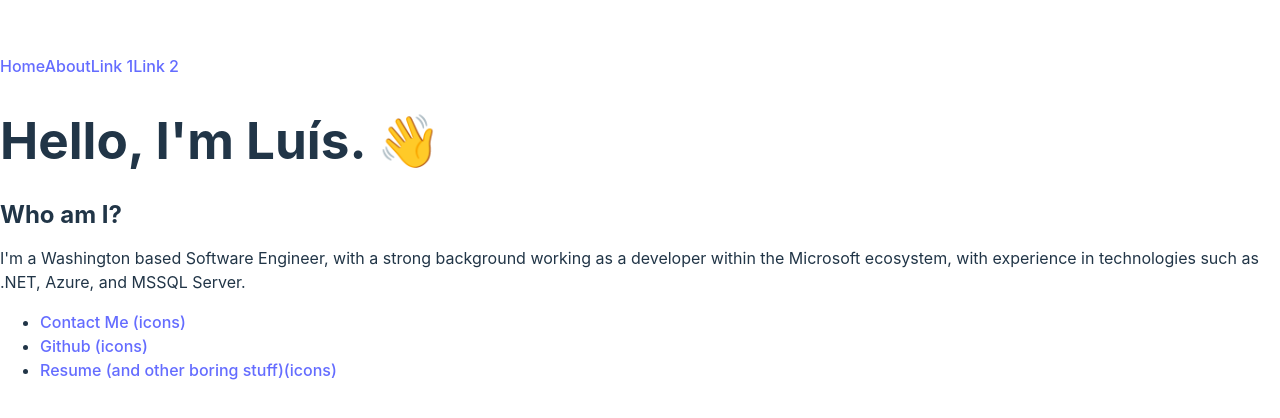
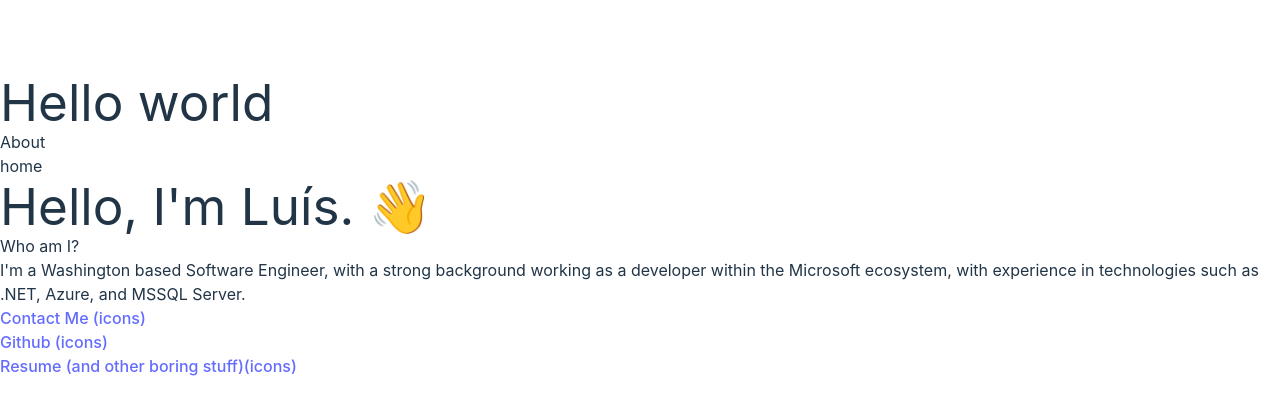
Before and after one commit to TechGlue/PersonalSite, a React (Vite) app in the folder Website/: page / in a window 1280 px wide. Shown: the part 174-592 px from the top of the page. Built offline with nearby package versions, Linux system fonts and the light colour scheme.

Commit message:
tailwindcss libray added and setup

```diff
--- a/Website/package.json
+++ b/Website/package.json
@@ -9,12 +9,15 @@
     "preview": "vite preview"
   },
   "dependencies": {
+    "autoprefixer": "^10.4.14",
     "localforage": "^1.10.0",
     "match-sorter": "^6.3.1",
+    "postcss": "^8.4.21",
     "react": "^18.2.0",
     "react-dom": "^18.2.0",
     "react-router-dom": "^6.4.4",
-    "sort-by": "^1.2.0"
+    "sort-by": "^1.2.0",
+    "tailwindcss": "^3.2.7"
   },
   "devDependencies": {
     "@babel/core": "^7.20.5",
--- /dev/null
+++ b/Website/postcss.config.cjs
@@ -0,0 +1,6 @@
+module.exports = {
+  plugins: {
+    tailwindcss: {},
+    autoprefixer: {},
+  },
+}
--- a/Website/src/index.css
+++ b/Website/src/index.css
@@ -1,3 +1,6 @@
+@tailwind base;
+@tailwind components;
+@tailwind utilities;
 
 :root {
   font-family: Inter, Avenir, Helvetica, Arial, sans-serif;
--- a/Website/src/routes/components/navbar.jsx
+++ b/Website/src/routes/components/navbar.jsx
@@ -1,16 +1,12 @@
 import React from "react";
-import { Link } from 'react-router-dom';
-
+import { Link } from "react-router-dom";
 
 export default function Navbar() {
-  //use tailwind component navbar
 
   return (
-		<div>
-			<Link className="text-3xl font-bold underline" to="/">Home</Link>
-			<Link to="/about">About</Link>
-			<Link to="/about">Link 1</Link>
-			<Link to="/about">Link 2</Link>
-		</div>
-	);
+    <div className="">
+      <p class="">About </p>
+      <div>home</div>
+    </div>
+  );
 }
--- a/Website/src/routes/root.jsx
+++ b/Website/src/routes/root.jsx
@@ -5,6 +5,7 @@ import Navbar from "./components/navbar.jsx";
 export default function Root() {
   return (
     <>
+    <h1 className="">Hello world</h1>
       <Navbar />
       <SplashPage />
     </>
--- /dev/null
+++ b/Website/tailwind.config.cjs
@@ -0,0 +1,8 @@
+/** @type {import('tailwindcss').Config} */
+module.exports = {
+  content: ["./index.html", "./src/**/*.{js,ts,jsx,tsx}"],
+  theme: {
+    extend: {},
+  },
+  plugins: [],
+};
```
Also changed, not shown: 1 other file (tests, documents, lock files or other folders).
